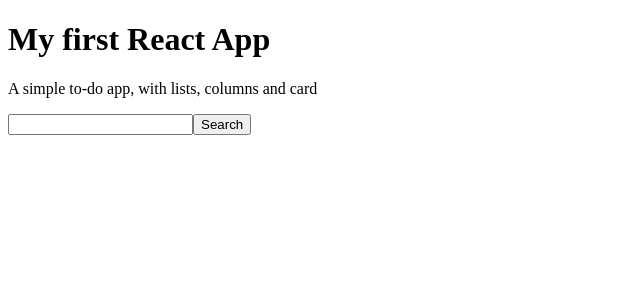
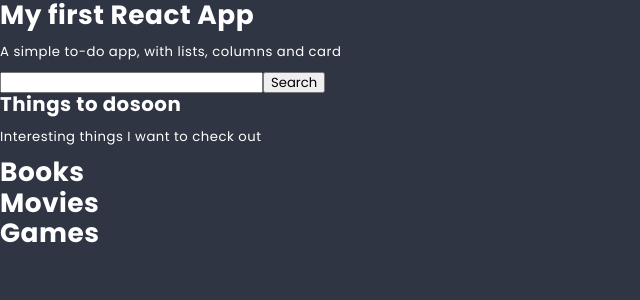
Before and after one commit to OlhaOvcharenko/react-app, a React (Create React App) app: page / in a window 1280 px wide. Shown: the top 300 px of the page, without its empty margins (0-640 px from the left). Built offline with nearby package versions, Linux system fonts and the light colour scheme.

Commit message:
add files with styles

```diff
--- a/package.json
+++ b/package.json
@@ -9,6 +9,7 @@
     "react": "^18.2.0",
     "react-dom": "^18.2.0",
     "react-scripts": "5.0.1",
+    "sass": "^1.66.1",
     "web-vitals": "^2.1.4"
   },
   "scripts": {
--- a/src/App.js
+++ b/src/App.js
@@ -1,11 +1,13 @@
 import Hero from './components/Hero/Hero'
 import SearchForm from './components/SearchForm/SearchForm'
+import List from './components/List/List';
 
 const App = () => {
   return (
     <div>
       <Hero />
       <SearchForm />
+      <List />
     </div>
   );
 };
--- /dev/null
+++ b/src/components/List/List.js
@@ -0,0 +1,23 @@
+const List = () => {
+    return (
+      <div>
+        <header>
+            <h2>Things to do<span>soon</span></h2>
+            <p>Interesting things I want to check out</p>
+        </header>
+        <section>
+          <article>
+            <h1>Books</h1>
+          </article>
+          <article>
+            <h1>Movies</h1>
+          </article>
+          <article>
+            <h1>Games</h1>
+          </article>
+        </section>
+      </div>
+    );
+  };
+
+  export default List;
--- a/src/index.js
+++ b/src/index.js
@@ -1,6 +1,8 @@
 import React from 'react';
 import ReactDOM from 'react-dom/client';
 import App from './App';
+import './styles/normalize.scss';
+import './styles/global.scss';
 
 const root = ReactDOM.createRoot(document.getElementById('root'));
 root.render(
--- /dev/null
+++ b/src/styles/global.scss
@@ -0,0 +1,23 @@
+@import './settings.scss';
+
+*, *::before, *::after {
+  box-sizing: border-box;
+}
+
+body {
+  margin: 0;
+  padding: 0;
+  background: $color-dark;
+  font-family: $font-text;
+  font-size: ($base-size * 1.1);
+  color: $color-light;
+  letter-spacing: 0.5px;
+}
+
+:global(.container) {
+  width: 90%;
+  max-width: 1400px;
+  margin: 0 auto;
+}
+
+@import "./typography.scss";
--- /dev/null
+++ b/src/styles/normalize.scss
@@ -0,0 +1,349 @@
+/*! normalize.css v8.0.1 | MIT License | github.com/necolas/normalize.css */
+
+/* Document
+   ========================================================================== */
+
+/**
+ * 1. Correct the line height in all browsers.
+ * 2. Prevent adjustments of font size after orientation changes in iOS.
+ */
+
+ html {
+  line-height: 1.15; /* 1 */
+  -webkit-text-size-adjust: 100%; /* 2 */
+}
+
+/* Sections
+   ========================================================================== */
+
+/**
+ * Remove the margin in all browsers.
+ */
+
+body {
+  margin: 0;
+}
+
+/**
+ * Render the `main` element consistently in IE.
+ */
+
+main {
+  display: block;
+}
+
+/**
+ * Correct the font size and margin on `h1` elements within `section` and
+ * `article` contexts in Chrome, Firefox, and Safari.
+ */
+
+h1 {
+  font-size: 2em;
+  margin: 0.67em 0;
+}
+
+/* Grouping content
+   ========================================================================== */
+
+/**
+ * 1. Add the correct box sizing in Firefox.
+ * 2. Show the overflow in Edge and IE.
+ */
+
+hr {
+  box-sizing: content-box; /* 1 */
+  height: 0; /* 1 */
+  overflow: visible; /* 2 */
+}
+
+/**
+ * 1. Correct the inheritance and scaling of font size in all browsers.
+ * 2. Correct the odd `em` font sizing in all browsers.
+ */
+
+pre {
+  font-family: monospace, monospace; /* 1 */
+  font-size: 1em; /* 2 */
+}
+
+/* Text-level semantics
+   ========================================================================== */
+
+/**
+ * Remove the gray background on active links in IE 10.
+ */
+
+a {
+  background-color: transparent;
+}
+
+/**
+ * 1. Remove the bottom border in Chrome 57-
+ * 2. Add the correct text decoration in Chrome, Edge, IE, Opera, and Safari.
+ */
+
+abbr[title] {
+  border-bottom: none; /* 1 */
+  text-decoration: underline; /* 2 */
+  text-decoration: underline dotted; /* 2 */
+}
+
+/**
+ * Add the correct font weight in Chrome, Edge, and Safari.
+ */
+
+b,
+strong {
+  font-weight: bolder;
+}
+
+/**
+ * 1. Correct the inheritance and scaling of font size in all browsers.
+ * 2. Correct the odd `em` font sizing in all browsers.
+ */
+
+code,
+kbd,
+samp {
+  font-family: monospace, monospace; /* 1 */
+  font-size: 1em; /* 2 */
+}
+
+/**
+ * Add the correct font size in all browsers.
+ */
+
+small {
+  font-size: 80%;
+}
+
+/**
+ * Prevent `sub` and `sup` elements from affecting the line height in
+ * all browsers.
+ */
+
+sub,
+sup {
+  font-size: 75%;
+  line-height: 0;
+  position: relative;
+  vertical-align: baseline;
+}
+
+sub {
+  bottom: -0.25em;
+}
+
+sup {
+  top: -0.5em;
+}
+
+/* Embedded content
+   ========================================================================== */
+
+/**
+ * Remove the border on images inside links in IE 10.
+ */
+
+img {
+  border-style: none;
+}
+
+/* Forms
+   ========================================================================== */
+
+/**
+ * 1. Change the font styles in all browsers.
+ * 2. Remove the margin in Firefox and Safari.
+ */
+
+button,
+input,
+optgroup,
+select,
+textarea {
+  font-family: inherit; /* 1 */
+  font-size: 100%; /* 1 */
+  line-height: 1.15; /* 1 */
+  margin: 0; /* 2 */
+}
+
+/**
+ * Show the overflow in IE.
+ * 1. Show the overflow in Edge.
+ */
+
+button,
+input { /* 1 */
+  overflow: visible;
+}
+
+/**
+ * Remove the inheritance of text transform in Edge, Firefox, and IE.
+ * 1. Remove the inheritance of text transform in Firefox.
+ */
+
+button,
+select { /* 1 */
+  text-transform: none;
+}
+
+/**
+ * Correct the inability to style clickable types in iOS and Safari.
+ */
+
+button,
+[type="button"],
+[type="reset"],
+[type="submit"] {
+  -webkit-appearance: button;
+}
+
+/**
+ * Remove the inner border and padding in Firefox.
+ */
+
+button::-moz-focus-inner,
+[type="button"]::-moz-focus-inner,
+[type="reset"]::-moz-focus-inner,
+[type="submit"]::-moz-focus-inner {
+  border-style: none;
+  padding: 0;
+}
+
+/**
+ * Restore the focus styles unset by the previous rule.
+ */
+
+button:-moz-focusring,
+[type="button"]:-moz-focusring,
+[type="reset"]:-moz-focusring,
+[type="submit"]:-moz-focusring {
+  outline: 1px dotted ButtonText;
+}
+
+/**
+ * Correct the padding in Firefox.
+ */
+
+fieldset {
+  padding: 0.35em 0.75em 0.625em;
+}
+
+/**
+ * 1. Correct the text wrapping in Edge and IE.
+ * 2. Correct the color inheritance from `fieldset` elements in IE.
+ * 3. Remove the padding so developers are not caught out when they zero out
+ *    `fieldset` elements in all browsers.
+ */
+
+legend {
+  box-sizing: border-box; /* 1 */
+  color: inherit; /* 2 */
+  display: table; /* 1 */
+  max-width: 100%; /* 1 */
+  padding: 0; /* 3 */
+  white-space: normal; /* 1 */
+}
+
+/**
+ * Add the correct vertical alignment in Chrome, Firefox, and Opera.
+ */
+
+progress {
+  vertical-align: baseline;
+}
+
+/**
+ * Remove the default vertical scrollbar in IE 10+.
+ */
+
+textarea {
+  overflow: auto;
+}
+
+/**
+ * 1. Add the correct box sizing in IE 10.
+ * 2. Remove the padding in IE 10.
+ */
+
+[type="checkbox"],
+[type="radio"] {
+  box-sizing: border-box; /* 1 */
+  padding: 0; /* 2 */
+}
+
+/**
+ * Correct the cursor style of increment and decrement buttons in Chrome.
+ */
+
+[type="number"]::-webkit-inner-spin-button,
+[type="number"]::-webkit-outer-spin-button {
+  height: auto;
+}
+
+/**
+ * 1. Correct the odd appearance in Chrome and Safari.
+ * 2. Correct the outline style in Safari.
+ */
+
+[type="search"] {
+  -webkit-appearance: textfield; /* 1 */
+  outline-offset: -2px; /* 2 */
+}
+
+/**
+ * Remove the inner padding in Chrome and Safari on macOS.
+ */
+
+[type="search"]::-webkit-search-decoration {
+  -webkit-appearance: none;
+}
+
+/**
+ * 1. Correct the inability to style clickable types in iOS and Safari.
+ * 2. Change font properties to `inherit` in Safari.
+ */
+
+::-webkit-file-upload-button {
+  -webkit-appearance: button; /* 1 */
+  font: inherit; /* 2 */
+}
+
+/* Interactive
+   ========================================================================== */
+
+/*
+ * Add the correct display in Edge, IE 10+, and Firefox.
+ */
+
+details {
+  display: block;
+}
+
+/*
+ * Add the correct display in all browsers.
+ */
+
+summary {
+  display: list-item;
+}
+
+/* Misc
+   ========================================================================== */
+
+/**
+ * Add the correct display in IE 10+.
+ */
+
+template {
+  display: none;
+}
+
+/**
+ * Add the correct display in IE 10.
+ */
+
+[hidden] {
+  display: none;
+}
--- /dev/null
+++ b/src/styles/settings.scss
@@ -0,0 +1,10 @@
+$color-light: #fff;
+$color-dark: #2f3542;
+$color-success: #26de81;
+$color-warning: #e1644e;
+
+$font-text: 'Poppins', sans-serif;
+
+$radius: 5px;
+$base-size: 12px;
+$transition: all 0.5s;
--- /dev/null
+++ b/src/styles/typography.scss
@@ -0,0 +1,6 @@
+@import './settings.scss';
+@import url('https://fonts.googleapis.com/css?family=Poppins:400,700');
+
+h1, h2, h3, h4, h5, h6 {
+  margin: 0;
+}
```
Also changed, not shown: 1 other file (tests, documents, lock files or other folders).
